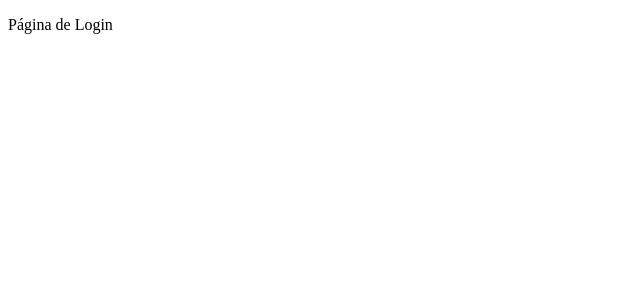
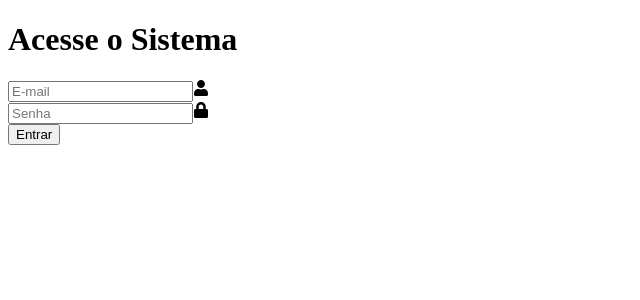
Before and after one commit to sthevenalves/Tela-Login-React, a React (Vite) app in the folder tela_login_react/: page / in a window 1280 px wide. Shown: the top 300 px of the page, without its empty margins (0-640 px from the left). Built offline with nearby package versions, Linux system fonts and the light colour scheme.

Commit message:
form email e senha

```diff
--- a/tela_login_react/package.json
+++ b/tela_login_react/package.json
@@ -10,8 +10,10 @@
     "preview": "vite preview"
   },
   "dependencies": {
+    "@react-icons/all-files": "^4.1.0",
     "react": "^19.1.0",
-    "react-dom": "^19.1.0"
+    "react-dom": "^19.1.0",
+    "react-icons": "^5.5.0"
   },
   "devDependencies": {
     "@eslint/js": "^9.30.1",
--- a/tela_login_react/src/App.jsx
+++ b/tela_login_react/src/App.jsx
@@ -1,11 +1,13 @@
 
 import './App.css'
+import Login from "./Components/Login/login";
 
 function App() {
 
   return (
     <div className="App">
-      <p>Página de Login</p>
+      <Login />
+
     </div>
   );
 }
--- /dev/null
+++ b/tela_login_react/src/Components/Login/login.jsx
@@ -0,0 +1,22 @@
+import {FaUser, FaLock} from "react-icons/fa";
+
+const login = () => {
+  return (
+    <div className="container">
+      <form>
+        <h1>Acesse o Sistema</h1>
+        <div>
+          <input type="email" placeholder='E-mail' />
+          <FaUser className="icon" />
+        </div>
+        <div>
+          <input type="password" placeholder='Senha'/>
+          <FaLock className="icon" />
+        </div>
+        <button>Entrar</button>
+      </form>
+    </div>
+  )
+}
+
+export default login
```
Also changed, not shown: tela_login_react/src/Components/Login/login.css (added), tela_login_react/src/assets/bg.webp (added), 1 other file (tests, documents, lock files or other folders).
